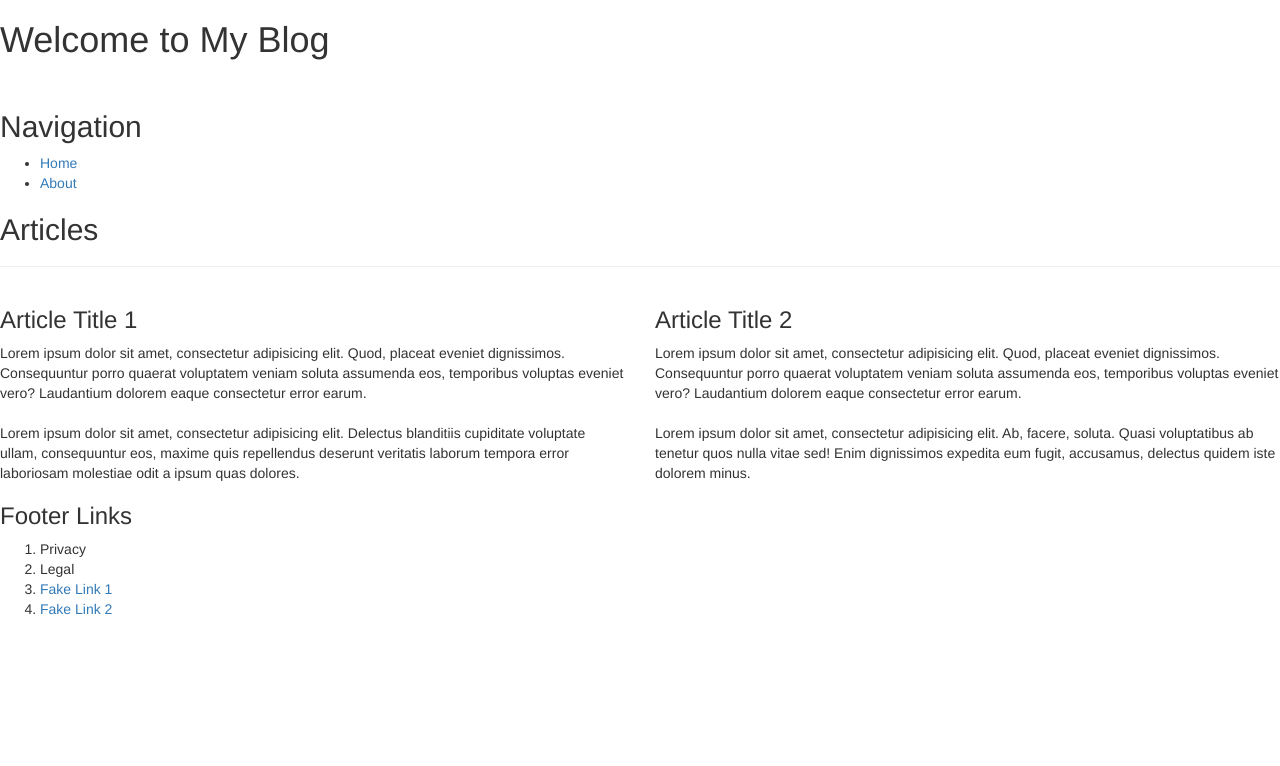
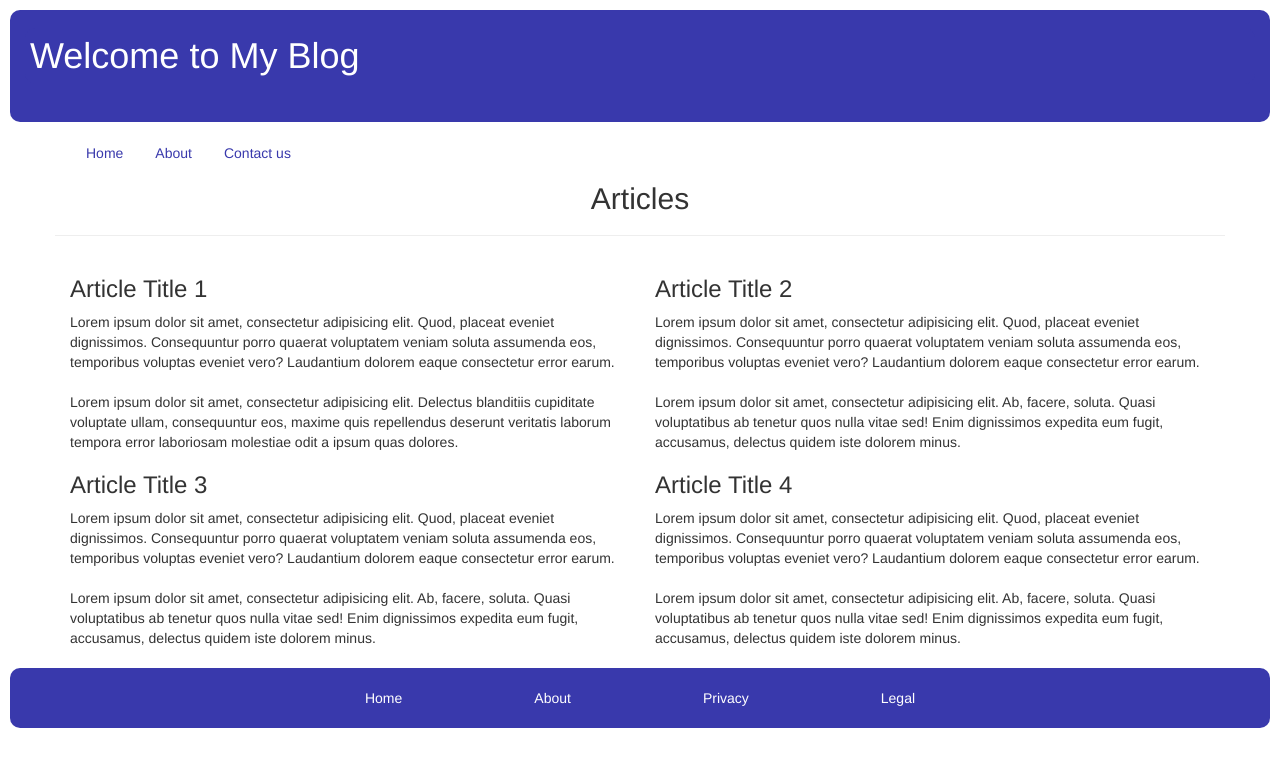
Before and after one commit to HunterMcAfee/html_blog_practice, a plain HTML site: page public/index.html in a window 1280 px wide. Drawn offline with nearby package versions, Linux system fonts and the light colour scheme.

Commit message:
Implemented boostrap grid system, navbar, and styling format.

```diff
--- a/public/css/styles.css
+++ b/public/css/styles.css
@@ -0,0 +1,56 @@
+.header {
+    background-color: rgb(57, 57, 172);
+    color: white;
+    padding-top: 8px;
+    padding-bottom: 8px;
+    padding-left: 5px;
+    padding-right: 5px;
+    margin: 10px;
+    border-radius: 10px;
+}
+
+.navbar {
+    margin-bottom: 0px;
+}
+nav a {
+    color: rgb(57, 57, 172);
+    text-decoration: none;
+}
+.container {
+    background-color: white;
+    margin: 0 auto;
+}
+
+
+.row h2 {
+    text-align: center;
+    margin-top: 0px;
+}
+
+footer {
+    background-color: rgb(57, 57, 172);
+    color: white;
+    text-align: center;
+    padding-bottom: 5px;
+    padding-top: 10px;
+    margin-top: 20px;
+    margin-bottom: 5px;
+    margin-left: 10px;
+    margin-right: 10px;
+    border-radius: 10px;
+}
+footer li {
+    text-decoration: none;
+    display: inline;
+    padding-left: 50px;
+    padding-right: 50px;
+}
+
+footer a {
+    text-decoration: none;
+    color: white;
+}
+
+#footerNav {
+    display: inline-block;
+}
--- a/public/index.html
+++ b/public/index.html
@@ -2,51 +2,75 @@
 <html lang="en">
 <head>
     <link rel="stylesheet" href="https://maxcdn.bootstrapcdn.com/bootstrap/3.3.7/css/bootstrap.min.css" integrity="sha384-BVYiiSIFeK1dGmJRAkycuHAHRg32OmUcww7on3RYdg4Va+PmSTsz/K68vbdEjh4u" crossorigin="anonymous">
-
+    <link rel="stylesheet" href="css/styles.css">
     <meta charset="UTF-8">
     <meta name="viewport" content="width=device-width, initial-scale=1.0">
+
     <meta http-equiv="X-UA-Compatible" content="ie=edge">
     <title>Welcome to My Blog</title>
 </head>
+
 <body>
-    <h1>Welcome to My Blog</h1>
+        <!--Header-->
+    <div class="header">
+        <h1 class="header">Welcome to My Blog</h1>
         <img src "#"></img>
+    </div>
 
-    <section>
-        <nav>
-        <h2>Navigation</h2>
-            <ul>
-                <li><a href="#">Home</li>
+<div class="container">
+        <!--Side navbar-->
+    <nav class="navbar">
+                    <ul class="nav nav-pills">
+                        <li><a href="#">Home</a></li>
                         <li><a href="#">About</a></li>
+                         <li><a href="#">Contact us</a></li>
                     </ul>
     </nav>
+        <!--Article first row-->
+        <div class="row">
                     <h2>Articles</h2>
                         <hr>
-            <div class="row">
                     <div class="col-md-6">
                         <h3>Article Title 1</h3>
                         Lorem ipsum dolor sit amet, consectetur adipisicing elit. Quod, placeat eveniet dignissimos. Consequuntur porro quaerat voluptatem veniam soluta assumenda eos, temporibus voluptas eveniet vero? Laudantium dolorem eaque consectetur error earum.
                         <br><br>
                         Lorem ipsum dolor sit amet, consectetur adipisicing elit. Delectus blanditiis cupiditate voluptate ullam, consequuntur eos, maxime quis repellendus deserunt veritatis laborum tempora error laboriosam molestiae odit a ipsum quas dolores.
                     </div>
+
                     <div class="col-md-6">
                         <h3>Article Title 2</h3>
                         Lorem ipsum dolor sit amet, consectetur adipisicing elit. Quod, placeat eveniet dignissimos. Consequuntur porro quaerat voluptatem veniam soluta assumenda eos, temporibus voluptas eveniet vero? Laudantium dolorem eaque consectetur error earum.
                         <br><br>
                         Lorem ipsum dolor sit amet, consectetur adipisicing elit. Ab, facere, soluta. Quasi voluptatibus ab tenetur quos nulla vitae sed! Enim dignissimos expedita eum fugit, accusamus, delectus quidem iste dolorem minus.
                     </div>
-            </div class="row">
-    </section>
+        </div>
+        <!--Article second row-->
+            <div class="row">
+                    <div class="col-md-6">
+                        <h3>Article Title 3</h3>
+                                Lorem ipsum dolor sit amet, consectetur adipisicing elit. Quod, placeat eveniet dignissimos. Consequuntur porro quaerat voluptatem veniam soluta assumenda eos, temporibus voluptas eveniet vero? Laudantium dolorem eaque consectetur error earum.
+                                <br><br>
+                                Lorem ipsum dolor sit amet, consectetur adipisicing elit. Ab, facere, soluta. Quasi voluptatibus ab tenetur quos nulla vitae sed! Enim dignissimos expedita eum fugit, accusamus, delectus quidem iste dolorem minus.
+                    </div>
+                    <div class="col-md-6">
+                        <h3>Article Title 4</h3>
+                                Lorem ipsum dolor sit amet, consectetur adipisicing elit. Quod, placeat eveniet dignissimos. Consequuntur porro quaerat voluptatem veniam soluta assumenda eos, temporibus voluptas eveniet vero? Laudantium dolorem eaque consectetur error earum.
+                                <br><br>
+                                Lorem ipsum dolor sit amet, consectetur adipisicing elit. Ab, facere, soluta. Quasi voluptatibus ab tenetur quos nulla vitae sed! Enim dignissimos expedita eum fugit, accusamus, delectus quidem iste dolorem minus.
+                    </div>
+            </div>
+</div>
+        <!--Footer-->
+        <footer>
+            <ul class="nav nav-pills center-pills" id="footerNav">
+                <li><a href="#">Home</a></li>
+                <li><a href="#">About</a></li>
+                <li><a href="#">Privacy</a></li>
+                <li><a href="#">Legal</a></li>
+            </ul>
+        </footer>
 
-    <footer>
-        <h3>Footer Links</h3>
-        <ol>
-            <li>Privacy</li>
-            <li>Legal</li>
-            <li><a href="#">Fake Link 1</a></li>
-            <li><a href="#">Fake Link 2</a></li>
-        </ol>
-    </footer>
-<script src="https://maxcdn.bootstrapcdn.com/bootstrap/3.3.7/js/bootstrap.min.js" integrity="sha384-Tc5IQib027qvyjSMfHjOMaLkfuWVxZxUPnCJA7l2mCWNIpG9mGCD8wGNIcPD7Txa" crossorigin="anonymous"></script>
+<script> src="https://maxcdn.bootstrapcdn.com/bootstrap/3.3.7/js/bootstrap.min.js" integrity="sha384-Tc5IQib027qvyjSMfHjOMaLkfuWVxZxUPnCJA7l2mCWNIpG9mGCD8wGNIcPD7Txa" crossorigin="anonymous"></script>
 </body>
+
 </html>
```
Lines whose indentation alone changed are shown as unchanged.
